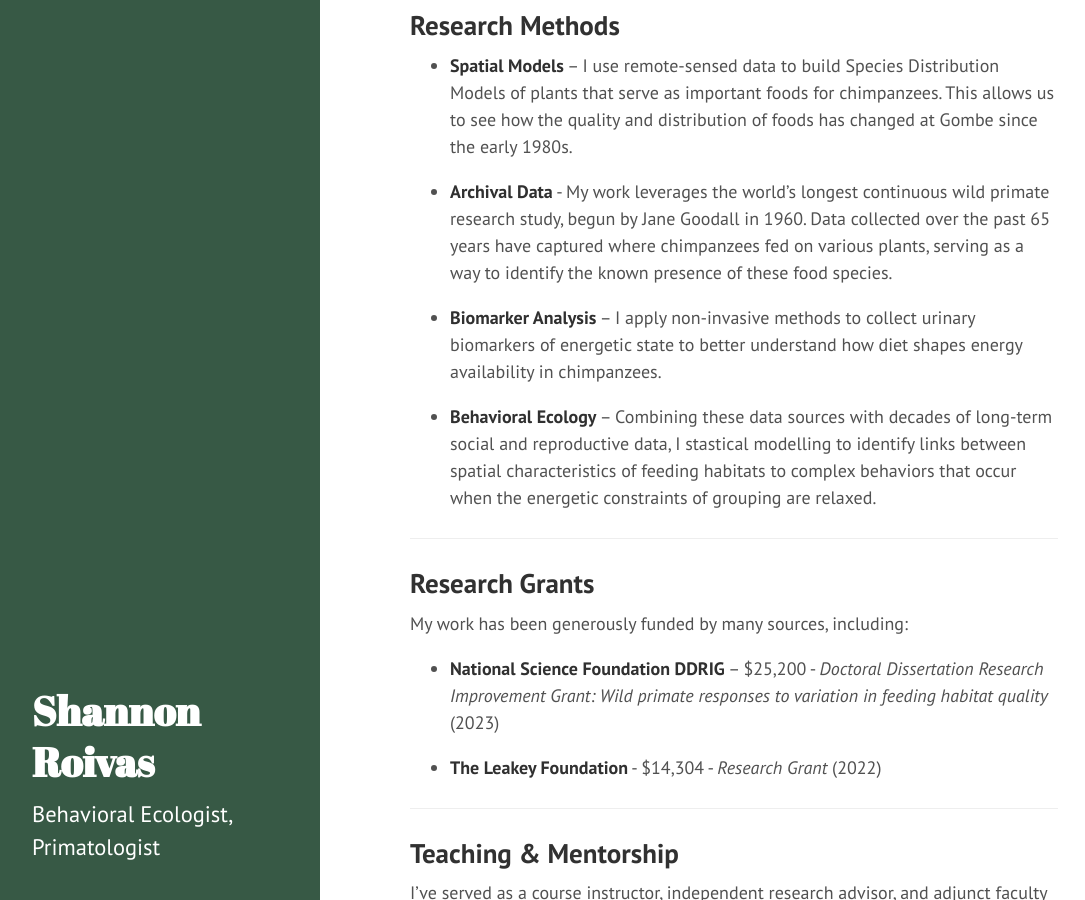
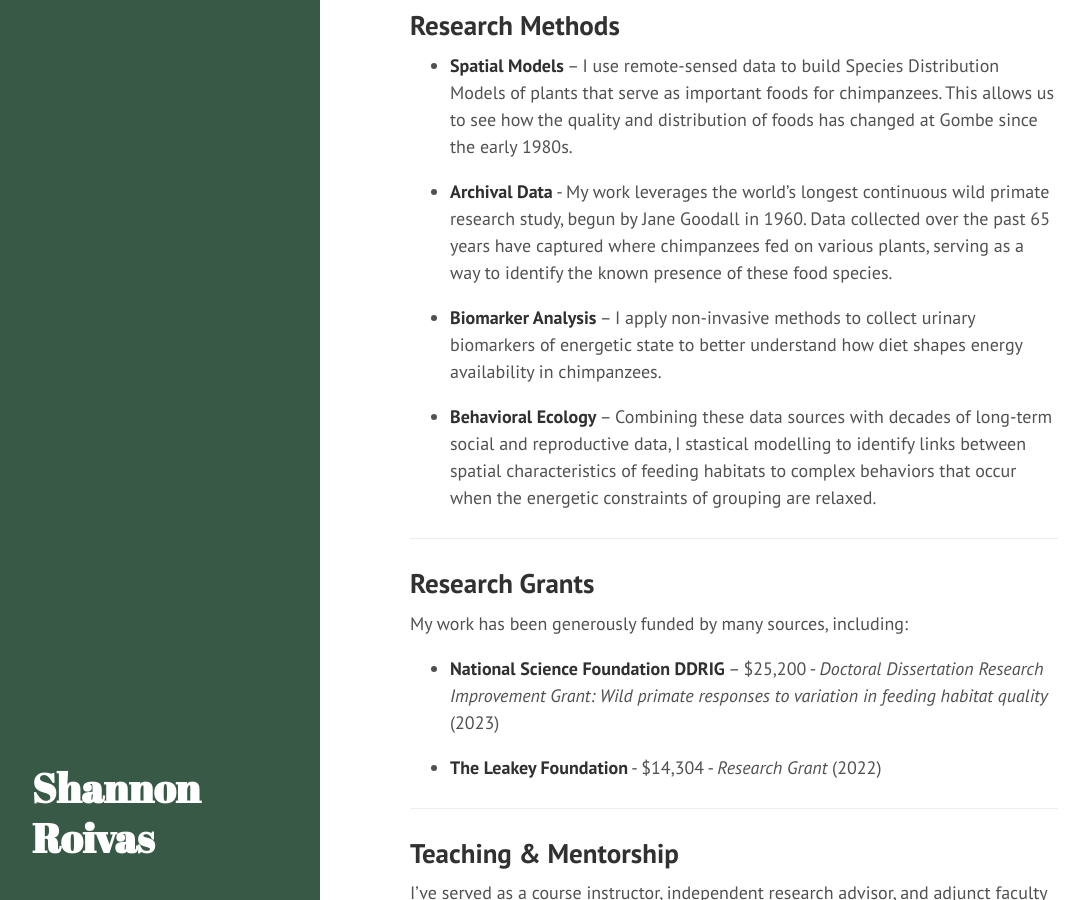
Before and after one commit to shannonroivas/shannonroivas.github.io, a Jekyll site: the page built from index.md, in a window 1280 px wide and 900 px high, scrolled down 434 px. Shown: the whole window, without its empty margins (4-1089 px from the left). Built offline with Jekyll 4.4.1, drawn with Linux system fonts in a browser that asks for light colours.

Commit message:
Update _config.yml

```diff
--- a/_config.yml
+++ b/_config.yml
@@ -1,2 +1,2 @@
 title: "Shannon Roivas"
-description: "Behavioral Ecologist, Primatologist"
+description: ""
```
